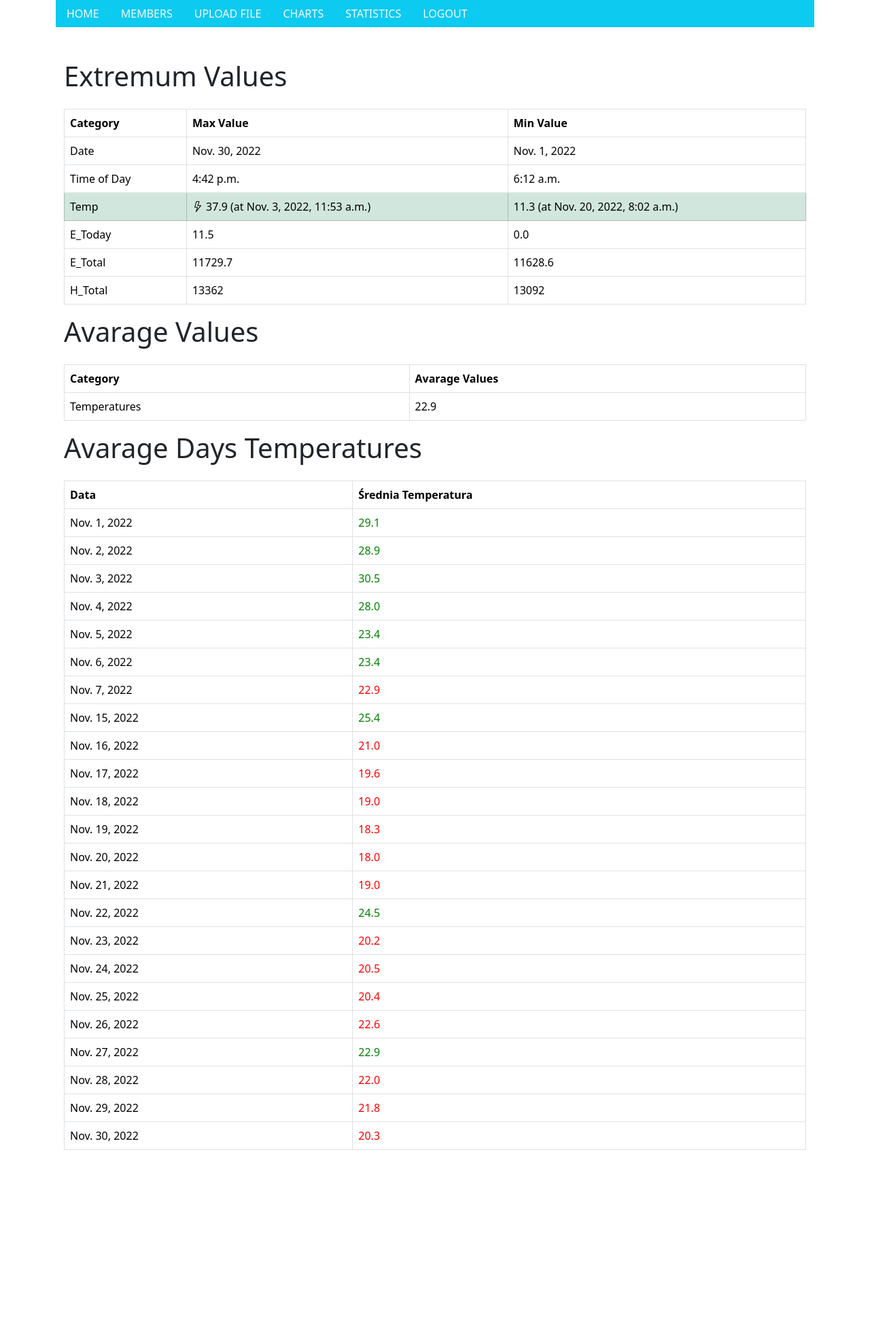
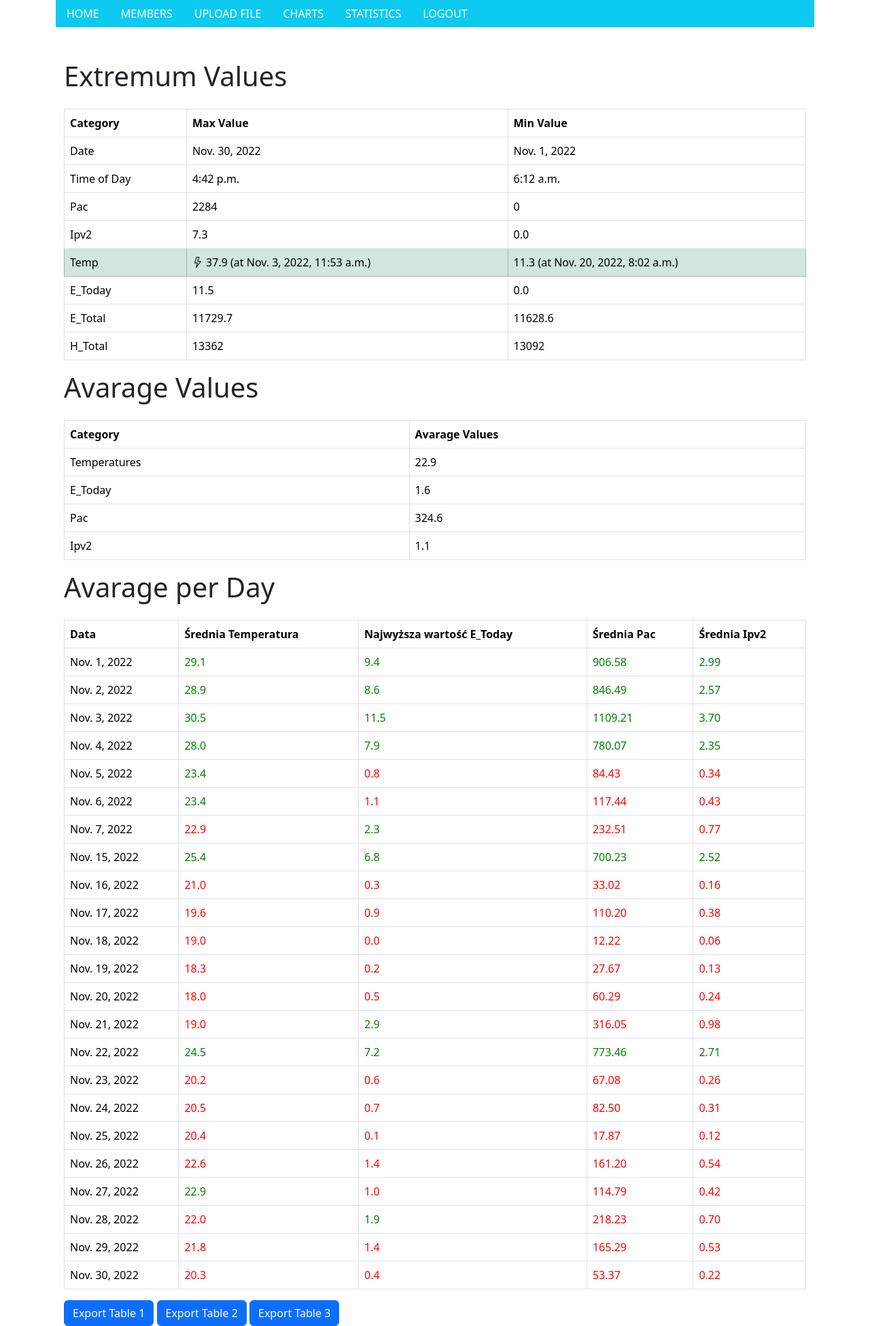
Before and after one commit to DhrbP57/SOLchARt, a Django app: page /extremum_values/ in a window 1280 px wide. Shown: the whole page at 68% size. Before the commit the page ends 1692 px from the top, so only its background shows below. Run offline with Django 4.2, Linux system fonts and the light colour scheme; a user stored in the database is signed in; data comes from the database, SQL or seed files in the repository; both versions use the stored data as it was after the commit; some libraries are stand-ins or nearby versions.

Commit message:
Improvement of the STATISTIC subpage. Add download tables as png

```diff
--- a/SOLchARt/charts/templates/extremum_values.html
+++ b/SOLchARt/charts/templates/extremum_values.html
@@ -1,13 +1,16 @@
 {% extends 'base.html' %}
 
 {% block title %}STATISTICS{% endblock %}
-
+{% block head %}
+    <script src="https://cdnjs.cloudflare.com/ajax/libs/FileSaver.js/2.0.5/FileSaver.min.js"></script>
+    <script src="https://html2canvas.hertzen.com/dist/html2canvas.min.js"></script>
+{% endblock %}
 {% block content %}
 
 <div class="container mt-5">
         <h1 class="mb-4">Extremum Values</h1>
 
-        <table class="table table-bordered table-hover">
+        <table class="table table-bordered table-hover table1">
             <thead class="thead-dark">
                 <tr>
                     <th>Category</th>
@@ -25,6 +28,16 @@
                     <td>Time of Day</td>
                     <td>{{ max_time_of_day }}</td>
                     <td>{{ min_time_of_day }}</td>
+                </tr>
+                <tr>
+                    <td>Pac</td>
+                    <td>{{ max_pac }}</td>
+                    <td>{{ min_pac }}</td>
+                </tr>
+                <tr>
+                    <td>Ipv2</td>
+                    <td>{{ max_ipv2 }}</td>
+                    <td>{{ min_ipv2 }}</td>
                 </tr>
                 <tr class="table-success">
                     <td>Temp</td>
@@ -49,8 +62,11 @@
             </tbody>
         </table>
 
+
+
+
         <h1 class="mb-4">Avarage Values</h1>
-     <table class="table table-bordered table-hover">
+     <table class="table table-bordered table-hover table2">
             <thead class="thead-dark">
                 <tr>
                     <th>Category</th>
@@ -62,35 +78,109 @@
                 <tr>
                     <td>Temperatures</td>
                     <td>{{ avg_temp|floatformat:1 }}</td>
+                </tr>
+                <tr>
+                    <td>E_Today</td>
+                    <td>{{ avg_e_today|floatformat:1 }}</td>
+                </tr>
+                <tr>
+                    <td>Pac</td>
+                    <td>{{ avg_pac|floatformat:1 }}</td>
+                </tr>
+                <tr>
+                    <td>Ipv2</td>
+                    <td>{{ avg_ipv2|floatformat:1 }}</td>
+                </tr>
 
-                </tr>
             </tbody>
         </table>
 
-    <h1 class="mb-4">Avarage Days Temperatures</h1>
 
-    <table class="table table-bordered table-hover">
+
+
+
+    <h1 class="mb-4">Avarage per Day</h1>
+
+
+    <table class="table table-bordered table-hover table3">
   <thead>
     <tr>
       <th>Data</th>
       <th>Średnia Temperatura</th>
+      <th>Najwyższa wartość E_Today</th>
+        <th>Średnia Pac</th>
+        <th>Średnia Ipv2</th>
     </tr>
   </thead>
   <tbody>
     {% for avg_temp_entry in avg_temp_per_day %}
       <tr>
         <td>{{ avg_temp_entry.date }}</td>
-        <td style="{% if avg_temp_entry.avg_temp > avg_temp %}color: green;{% else %}color: red;{% endif %}">{{ avg_temp_entry.avg_temp|floatformat:1 }}</td>
+        <td style="{% if avg_temp_entry.avg_temp > avg_temp %}color: green;{% else %}color: red;{% endif %}">
+          {{ avg_temp_entry.avg_temp|floatformat:1 }}
+        </td>
+        {# Szukaj odpowiadającej wartości w highest_e_today_per_day_data #}
+        {% for highest_e_today_entry in highest_e_today_per_day_data %}
+          {% if highest_e_today_entry.date == avg_temp_entry.date %}
+          <td style="{% if highest_e_today_entry.max_e_today > avg_e_today %}color: green;{% else %}color: red;{% endif %}">
+              {{ highest_e_today_entry.max_e_today }}
+          </td>
+          {% endif %}
+        {% endfor %}
+          {# Szukaj odpowiadającej wartości w avg_pac_day #}
+        {% for avg_pac_day in avg_pac_day %}
+          {% if avg_pac_day.date == avg_temp_entry.date %}
+          <td style="{% if avg_pac_day.avg_pac > avg_pac %}color: green;{% else %}color: red;{% endif %}">
+              {{ avg_pac_day.avg_pac|floatformat:2 }}
+          </td>
+          {% endif %}
+        {% endfor %}
+          {# Szukaj odpowiadającej wartości w avg_ipv2_day #}
+        {% for avg_ipv2_day in avg_ipv2_day %}
+          {% if avg_ipv2_day.date == avg_temp_entry.date %}
+          <td style="{% if avg_ipv2_day.avg_ipv2 > avg_ipv2 %}color: green;{% else %}color: red;{% endif %}">
+              {{ avg_ipv2_day.avg_ipv2|floatformat:2 }}
+          </td>
+          {% endif %}
+        {% endfor %}
       </tr>
     {% endfor %}
   </tbody>
 </table>
+
+    <button type="button" class="btn btn-primary" onclick="exportTable('table1')">Export Table 1</button>
+    <button type="button" class="btn btn-primary" onclick="exportTable('table2')">Export Table 2</button>
+    <button type="button" class="btn btn-primary" onclick="exportTable('table3')">Export Table 3</button>
+
+
 
     </div>
 
 
 
 
+<script>
+        function exportTable(tableClass) {
+            // Utwórz obiekt html2canvas dla konkretnej tabeli (według klasy)
+            html2canvas(document.querySelector("." + tableClass)).then(canvas => {
+                // Konwertuj obraz na dane URL w formie PNG
+                var imgData = canvas.toDataURL("image/png");
+
+                // Utwórz link do pobrania pliku
+                var link = document.createElement('a');
+                link.href = imgData;
+                link.download = tableClass + '_export.png';  // Unikalna nazwa pliku dla każdej tabeli
+
+                // Dodaj link do dokumentu i kliknij go
+                document.body.appendChild(link);
+                link.click();
+                document.body.removeChild(link);
+            });
+        }
+    </script>
+
+
+
     <!-- Dodaj ikony Bootstrap Icons -->
     <link href="https://cdn.jsdelivr.net/npm/bootstrap-icons@1.11.2/font/bootstrap-icons.min.css" rel="stylesheet">
 {% endblock %}
--- a/SOLchARt/charts/views.py
+++ b/SOLchARt/charts/views.py
@@ -101,9 +101,12 @@ def get_chart_data(request): #udostępnia dane do wykresów
 def extremum_values(request):
     # Znajdź największe i najmniejsze wartości dla poszczególnych pól tylko dla zalogowanego użytkownika
     extremum_data = Data.objects.filter(user=request.user).aggregate(
+        max_pac=Max('Pac'),
+        min_pac=Min('Pac'),
+        max_ipv2=Max('Ipv2'),
+        min_ipv2=Min('Ipv2'),
         max_temp=Max('Temp'),
         min_temp=Min('Temp'),
-        avg_temp=Avg('Temp'),
         max_date=Max('date'),
         min_date=Min('date'),
         max_time_of_day=Max('time_of_day'),
@@ -114,10 +117,19 @@ def extremum_values(request):
         min_e_total=Min('E_Total'),
         max_h_total=Max('H_Total'),
         min_h_total=Min('H_Total'),
+        avg_temp=Avg('Temp'),
+        avg_e_today=Avg('E_Today'),
+        avg_pac=Avg('Pac'),
+        avg_ipv2=Avg('Ipv2'),
     )
+    # Znajdź najwyższą wartość E_Today dla poszczególnych dni tylko dla zalogowanego użytkownika
+    highest_e_today_per_day_data = Data.objects.filter(user=request.user).values('date').annotate(
+        max_e_today=Max('E_Today'))
 
     # Oblicz średnią temperaturę dla każdego dnia
     avg_temp_per_day = Data.objects.filter(user=request.user).values('date').annotate(avg_temp=Avg('Temp'))
+    avg_pac_day = Data.objects.filter(user=request.user).values('date').annotate(avg_pac=Avg('Pac'))
+    avg_ipv2_day = Data.objects.filter(user=request.user).values('date').annotate(avg_ipv2=Avg('Ipv2'))
 
     # Znajdź datę, kiedy wystąpiła najwyższa temperatura
     time_of_max_temp_data = Data.objects.filter(user=request.user, Temp=extremum_data['max_temp']).values('Time').first()
@@ -125,9 +137,12 @@ def extremum_values(request):
 
     # Przygotuj dane do przekazania do szablonu
     context = {
+        'max_pac': extremum_data['max_pac'],
+        'min_pac': extremum_data['min_pac'],
+        'max_ipv2': extremum_data['max_ipv2'],
+        'min_ipv2': extremum_data['min_ipv2'],
         'max_temp': extremum_data['max_temp'],
         'min_temp': extremum_data['min_temp'],
-        'avg_temp': extremum_data['avg_temp'],
         'max_date': extremum_data['max_date'],
         'min_date': extremum_data['min_date'],
         'max_time_of_day': extremum_data['max_time_of_day'],
@@ -140,7 +155,14 @@ def extremum_values(request):
         'min_h_total': extremum_data['min_h_total'],
         'time_of_max_temp': time_of_max_temp_data['Time'] if time_of_max_temp_data else None,
         'time_of_min_temp': time_of_min_temp_data['Time'] if time_of_min_temp_data else None,
+        'avg_temp': extremum_data['avg_temp'],
+        'avg_pac': extremum_data['avg_pac'],
+        'avg_ipv2': extremum_data['avg_ipv2'],
+        'avg_e_today': extremum_data['avg_e_today'],
         'avg_temp_per_day': avg_temp_per_day,
+        'avg_pac_day': avg_pac_day,
+        'avg_ipv2_day': avg_ipv2_day,
+        'highest_e_today_per_day_data': highest_e_today_per_day_data,
     }
 
     # Renderuj szablon z danymi
```
Also changed, not shown: SOLchARt/db.sqlite3.
